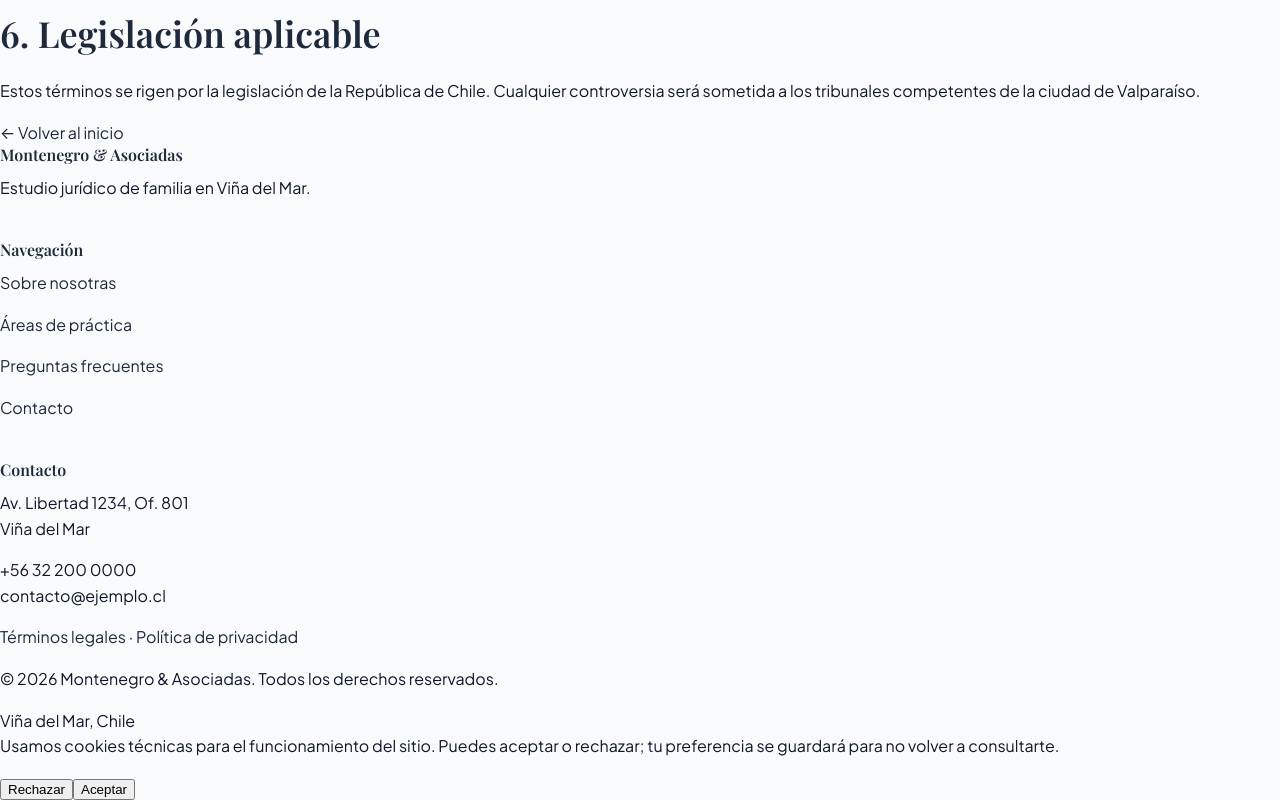
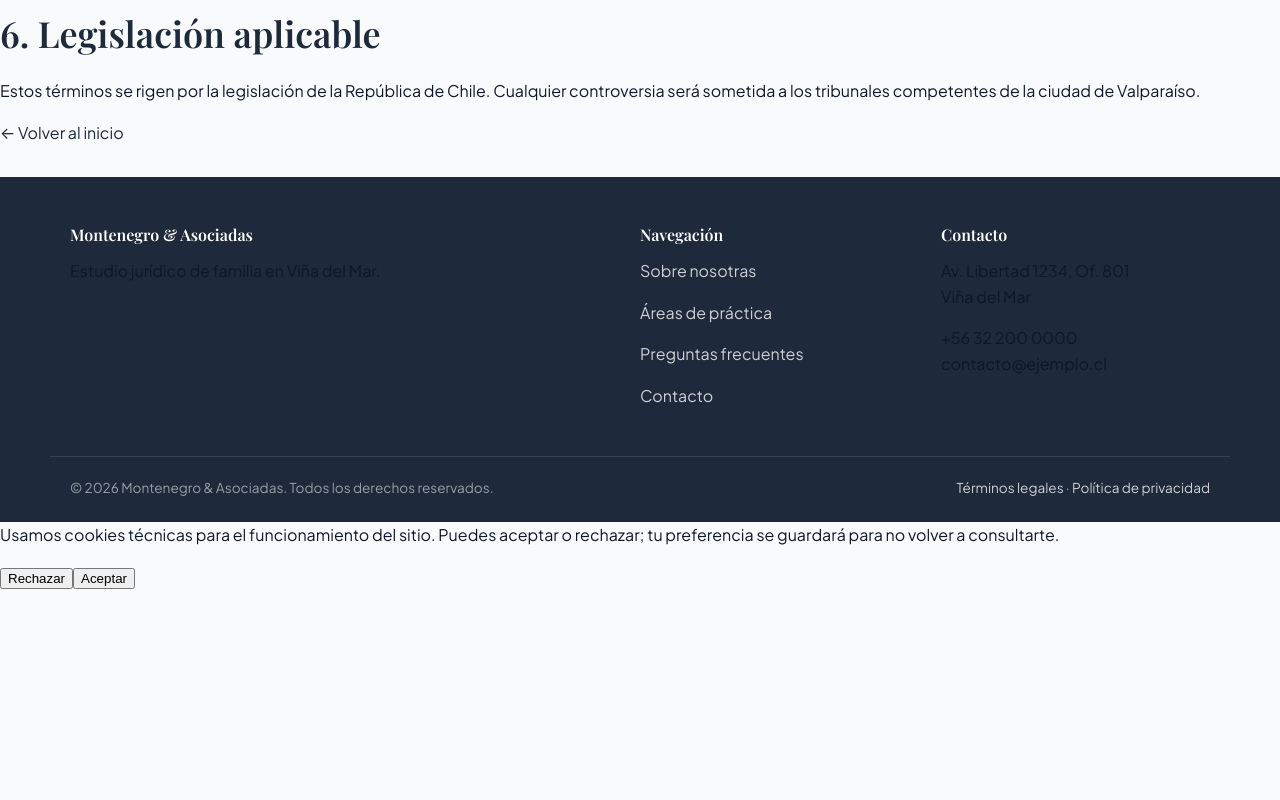
Before and after one commit to Gertecin/261012-EstudioJuridicoChile, a React (Vite) app: page /261012-EstudioJuridicoChile/terminos-legales in a window 1280 px wide. Shown: the part 865-1665 px from the top of the page. After the commit the page ends 1455 px from the top, so only its background shows below. Built offline with nearby package versions, Linux system fonts and the light colour scheme.

Commit message:
Refactor Footer component structure and styling

```diff
--- a/src/components/Footer.jsx
+++ b/src/components/Footer.jsx
@@ -4,38 +4,28 @@ export default function Footer() {
   const year = new Date().getFullYear()
 
   return (
-    <footer className="bg-petroleo text-white/78 mt-8 pt-12 pb-6">
-      <div className="max-w-site mx-auto px-5 grid gap-8 md:grid-cols-[2fr_1fr_1fr]">
+    <footer className="site-footer">
+      <div className="container footer-grid">
         <div>
-          <h4 className="text-white text-base mb-2 font-serif">Montenegro & Asociadas</h4>
-          <p className="text-sm">Estudio jurídico de familia en Viña del Mar.</p>
+          <h4>Montenegro {'&'} Asociadas</h4>
+          <p>Estudio jurídico de familia en Viña del Mar.</p>
         </div>
-
         <div>
-          <h4 className="text-white text-base mb-2 font-serif">Navegación</h4>
-          <p><Link to="/sobre-nosotras" className="hover:text-dorado">Sobre nosotras</Link></p>
-          <p><Link to="/areas" className="hover:text-dorado">Áreas de práctica</Link></p>
-          <p><Link to="/preguntas-frecuentes" className="hover:text-dorado">Preguntas frecuentes</Link></p>
-          <p><Link to="/contacto" className="hover:text-dorado">Contacto</Link></p>
+          <h4>Navegación</h4>
+          <p><Link to="/sobre-nosotras">Sobre nosotras</Link></p>
+          <p><Link to="/areas">Áreas de práctica</Link></p>
+          <p><Link to="/preguntas-frecuentes">Preguntas frecuentes</Link></p>
+          <p><Link to="/contacto">Contacto</Link></p>
         </div>
-
         <div>
-          <h4 className="text-white text-base mb-2 font-serif">Contacto</h4>
-          {/* 1.1 Color igual al de los enlaces de navegación */}
-          <p className="text-white/78">Av. Libertad 1234, Of. 801<br />Viña del Mar</p>
-          <p className="text-white/78">+56 32 200 0000<br />contacto@ejemplo.cl</p>
+          <h4>Contacto</h4>
+          <p>Av. Libertad 1234, Of. 801<br />Viña del Mar</p>
+          <p>+56 32 200 0000<br />contacto@ejemplo.cl</p>
         </div>
       </div>
-
-      {/* 1.2 Copyright reubicado al centro, texto legal a la izquierda */}
-      <div className="max-w-site mx-auto px-5 mt-8 pt-4 border-t border-white/12 flex flex-wrap gap-4 justify-between items-center text-xs text-white/55">
-        <p className="text-white/78">
-          <Link to="/terminos-legales" className="hover:text-dorado">Términos legales</Link>
-          {' · '}
-          <Link to="/contacto" className="hover:text-dorado">Política de privacidad</Link>
-        </p>
-        <p className="text-center flex-grow">© {year} Montenegro & Asociadas. Todos los derechos reservados.</p>
-        <span className="hidden sm:inline">Viña del Mar, Chile</span>
+      <div className="container footer-bottom">
+        <span>© {year} Montenegro {'&'} Asociadas. Todos los derechos reservados.</span>
+        <span><Link to="/terminos-legales">Términos legales</Link> · <Link to="/contacto">Política de privacidad</Link></span>
       </div>
     </footer>
   )
```
